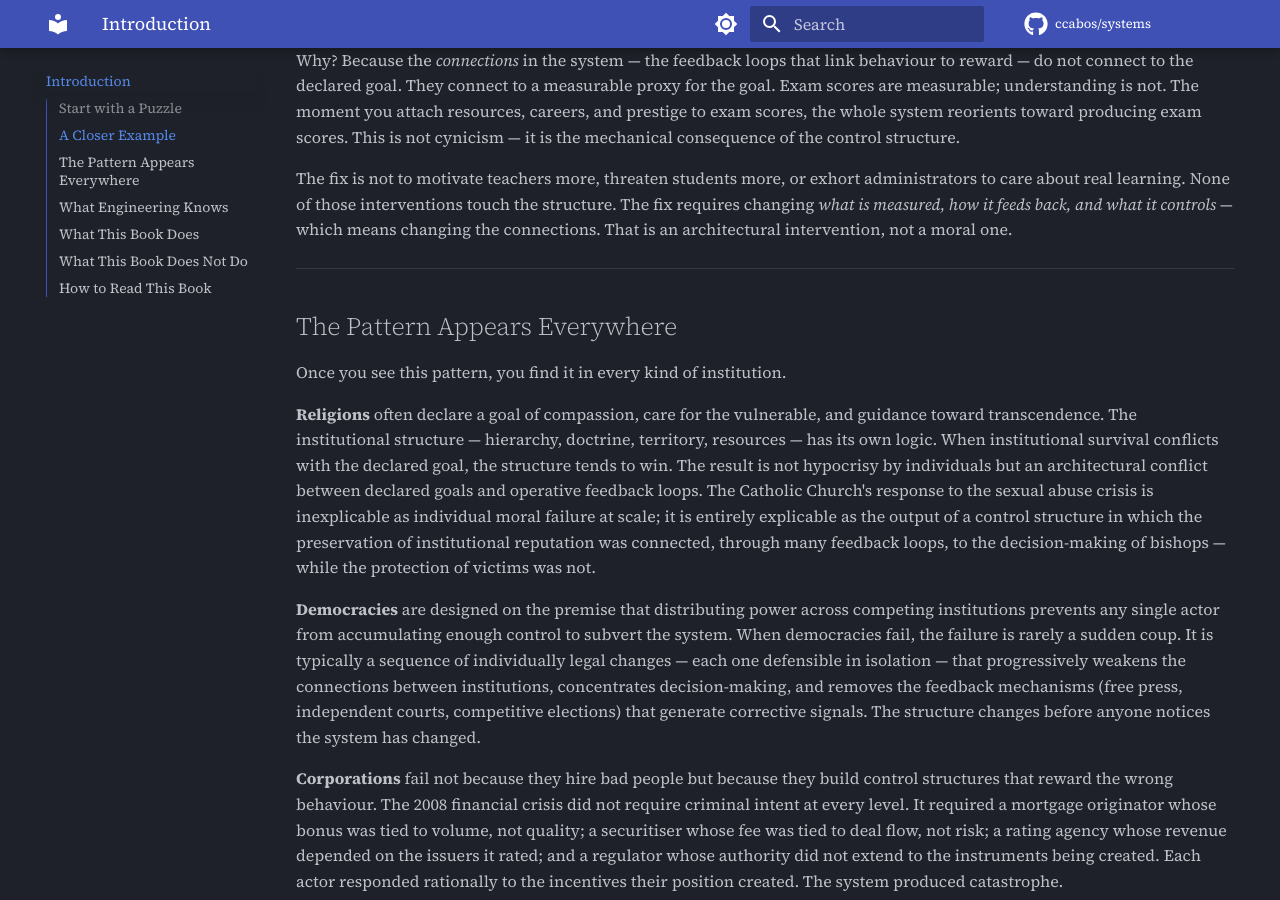
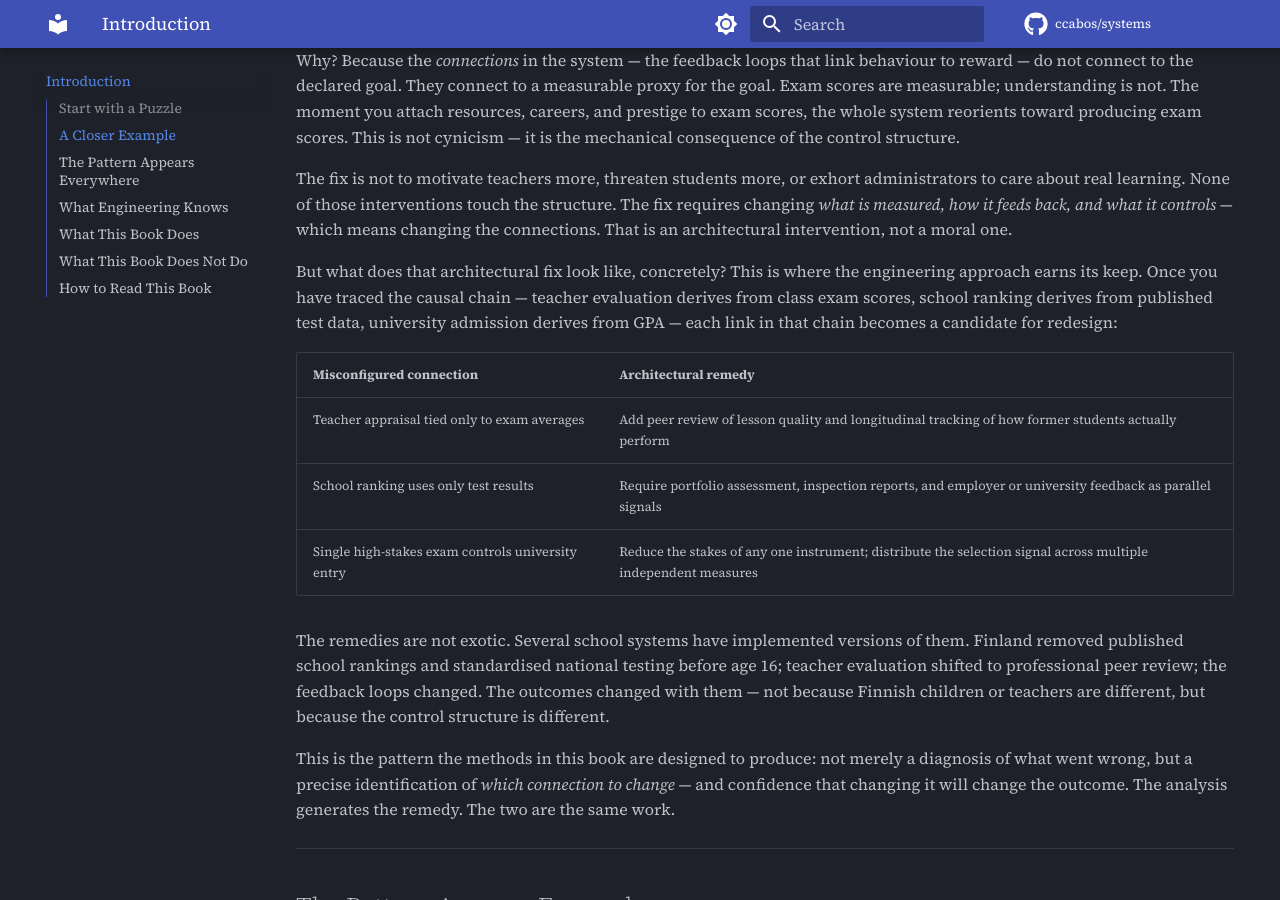
Before and after one commit to ccabos/systems, an MkDocs documentation site: the page built from docs/introduction.md, in a window 1280 px wide and 900 px high, scrolled down 1058 px. Built offline with MkDocs 1.6.1 and Material for MkDocs 9.7.7, drawn with Linux system fonts in a browser that asks for light colours; comment, search, counter and statistics services are not loaded.

Commit message:
Extend school example in introduction to show the remedy
Adds a concrete table of misconfigured connections and their
architectural fixes, plus the Finland example as real-world validation.
Makes clear that STPA is a design tool (the causal factor identification
generates the remedy directly), not just a diagnostic.

https://claude.ai/code/session_013TDVmoS5xArYhLfheLmfKN

```diff
--- a/docs/introduction.md
+++ b/docs/introduction.md
@@ -23,6 +23,18 @@ And yet, in many such schools, the following happens: students who understand no
 Why? Because the *connections* in the system — the feedback loops that link behaviour to reward — do not connect to the declared goal. They connect to a measurable proxy for the goal. Exam scores are measurable; understanding is not. The moment you attach resources, careers, and prestige to exam scores, the whole system reorients toward producing exam scores. This is not cynicism — it is the mechanical consequence of the control structure.
 
 The fix is not to motivate teachers more, threaten students more, or exhort administrators to care about real learning. None of those interventions touch the structure. The fix requires changing *what is measured, how it feeds back, and what it controls* — which means changing the connections. That is an architectural intervention, not a moral one.
+
+But what does that architectural fix look like, concretely? This is where the engineering approach earns its keep. Once you have traced the causal chain — teacher evaluation derives from class exam scores, school ranking derives from published test data, university admission derives from GPA — each link in that chain becomes a candidate for redesign:
+
+| Misconfigured connection | Architectural remedy |
+|---|---|
+| Teacher appraisal tied only to exam averages | Add peer review of lesson quality and longitudinal tracking of how former students actually perform |
+| School ranking uses only test results | Require portfolio assessment, inspection reports, and employer or university feedback as parallel signals |
+| Single high-stakes exam controls university entry | Reduce the stakes of any one instrument; distribute the selection signal across multiple independent measures |
+
+The remedies are not exotic. Several school systems have implemented versions of them. Finland removed published school rankings and standardised national testing before age 16; teacher evaluation shifted to professional peer review; the feedback loops changed. The outcomes changed with them — not because Finnish children or teachers are different, but because the control structure is different.
+
+This is the pattern the methods in this book are designed to produce: not merely a diagnosis of what went wrong, but a precise identification of *which connection to change* — and confidence that changing it will change the outcome. The analysis generates the remedy. The two are the same work.
 
 ---
 
```
